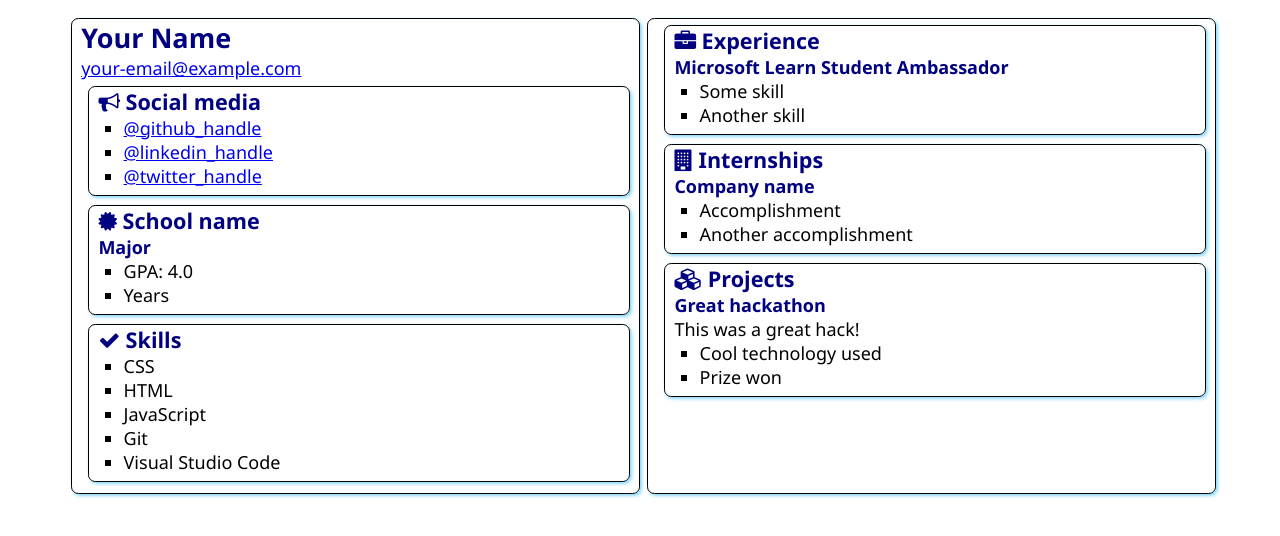
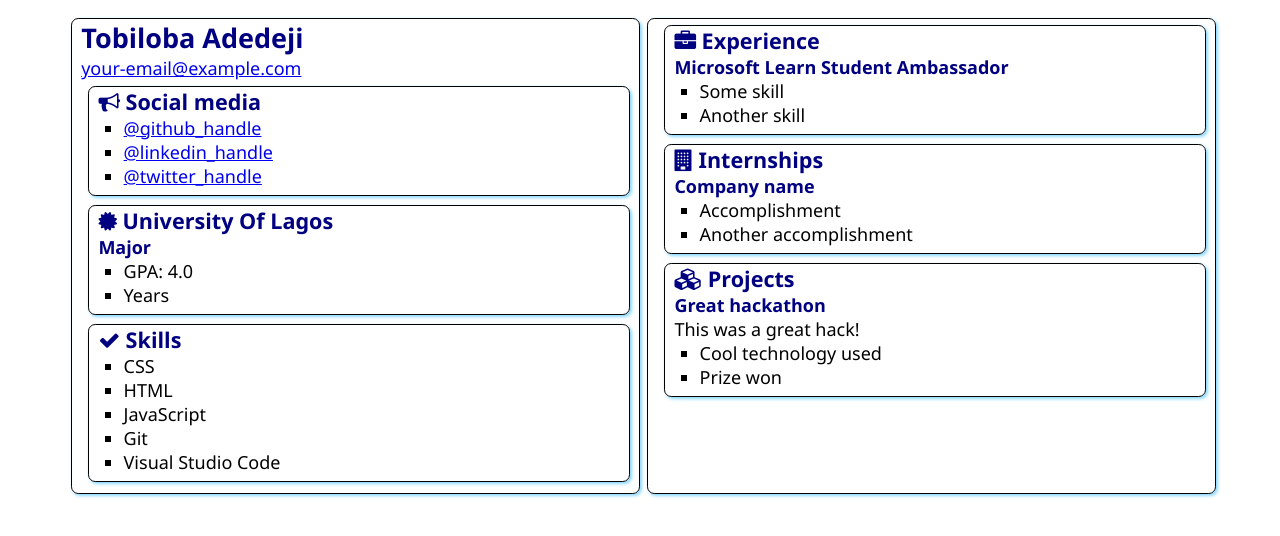
Before and after one commit to tobySolutions/SATechnicalOnboarding, a plain HTML site: page src/index.html in a window 1280 px wide. Drawn offline with Linux system fonts and the light colour scheme.

Commit message:
add my name and some other details

```diff
--- a/src/index.html
+++ b/src/index.html
@@ -12,7 +12,7 @@
 <body>
     <main>
         <article class="box">
-            <h1>Your Name</h1>
+            <h1>Tobiloba Adedeji</h1>
             <div><a href="mailto:your.email@example.com">your-email@example.com</a></div>
 
             <section class="box">
@@ -31,7 +31,7 @@
                 <div class="education">
                     <h2>
                         <i class="fa fa-certificate" aria-hidden="true"></i>
-                        School name
+                        University Of Lagos
                     </h2>
                     <h3>Major</h3>
                     <ul>
```
